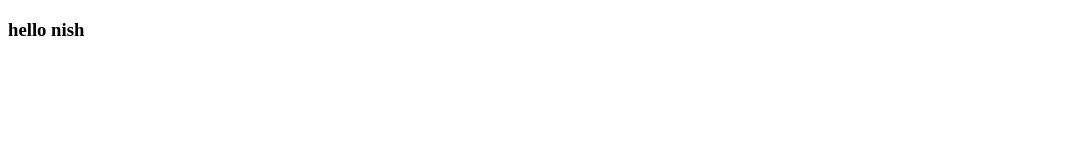
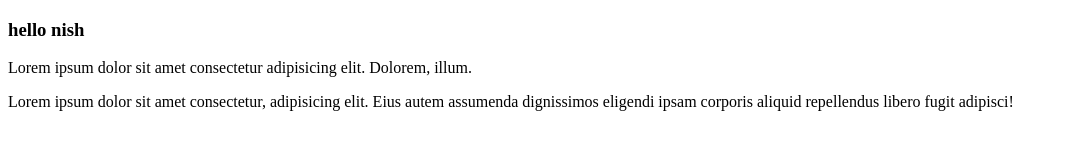
Before and after one commit to nishanthan0018/task, a plain HTML site: page new.html in a window 1280 px wide. Shown: the whole page, without its empty margins (0-1067 px from the left). Drawn offline with Linux system fonts and the light colour scheme.

Commit message:
no message

```diff
--- a/new.html
+++ b/new.html
@@ -7,5 +7,7 @@
 </head>
 <body>
    <h3>hello nish</h3>
+   <p>Lorem ipsum dolor sit amet consectetur adipisicing elit. Dolorem, illum.</p>
+   <p>Lorem ipsum dolor sit amet consectetur, adipisicing elit. Eius autem assumenda dignissimos eligendi ipsam corporis aliquid repellendus libero fugit adipisci!</p>
 </body>
 </html>
```
